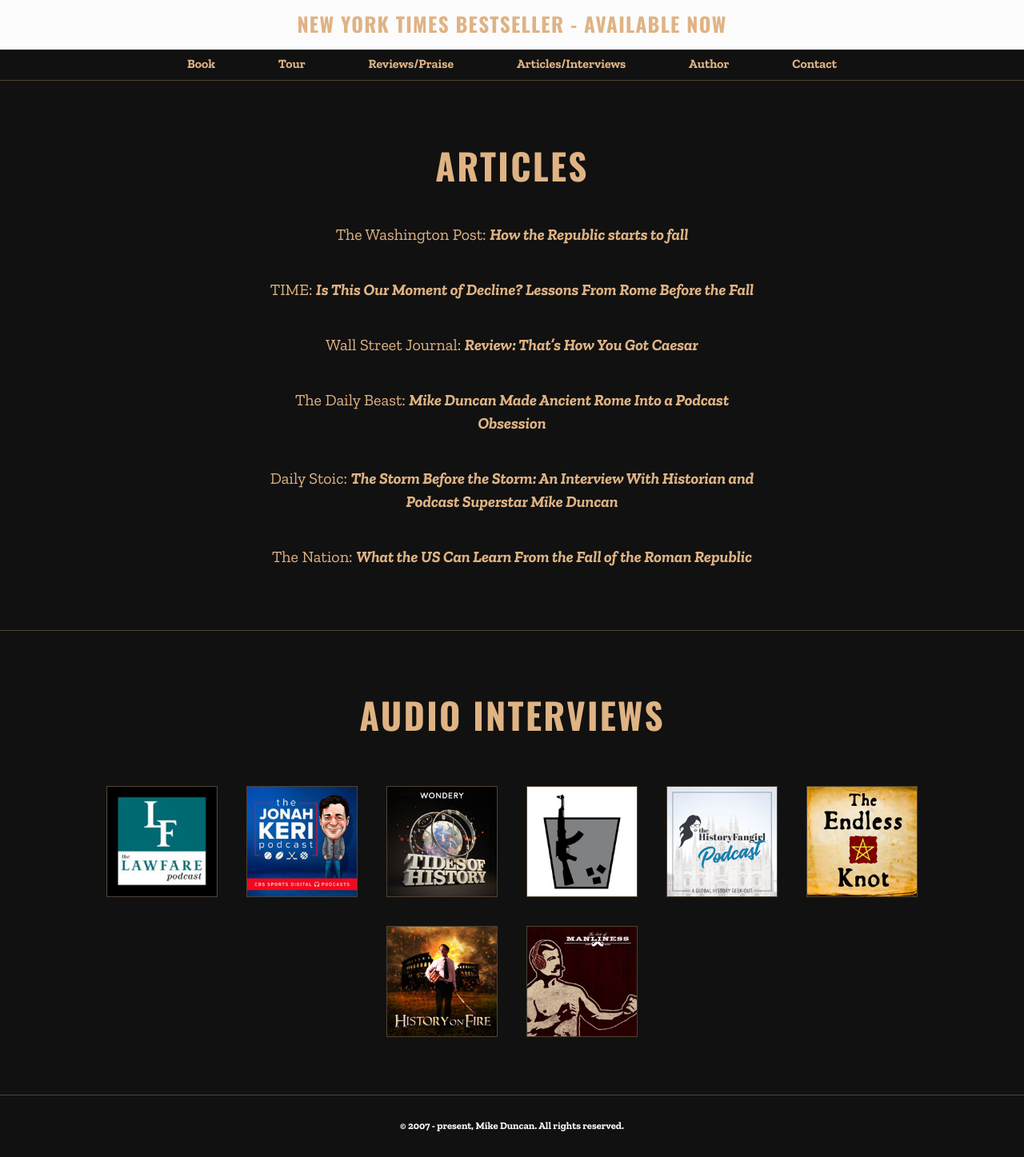
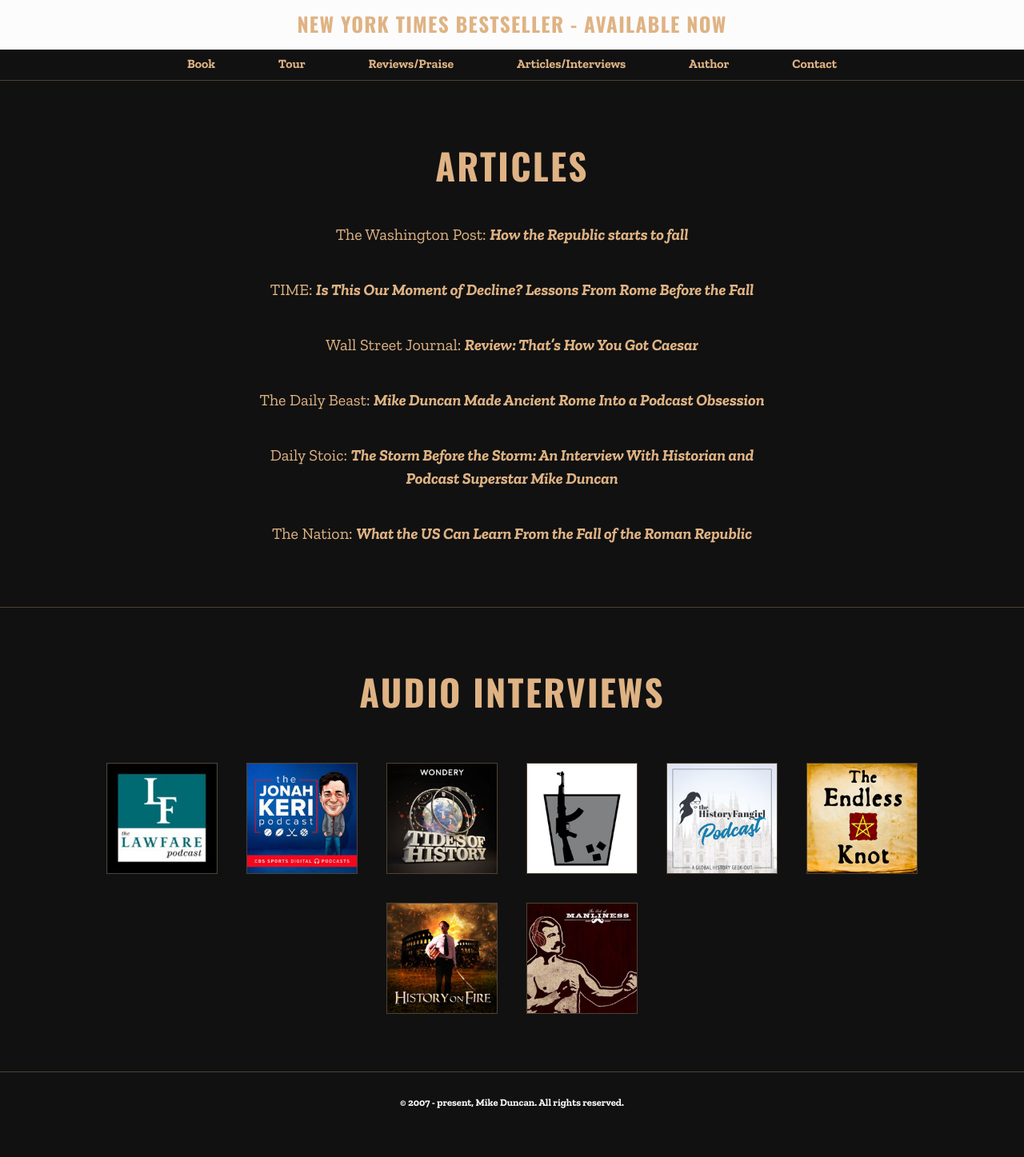
Before and after one commit to Brandi-Duncan/thestormbeforethestorm.com, a Jekyll site: the page built from articles.html, in a window 1280 px wide. Shown: the whole page at 80% size. Built offline with Jekyll 4.4.1, drawn with Linux system fonts in a browser that asks for light colours; after the commit the page ends 1418 px from its top, so only the background shows below that.

Commit message:
adjusts width of articles

```diff
--- a/lib/css/_articles.scss
+++ b/lib/css/_articles.scss
@@ -4,7 +4,7 @@
 }
 
 .articles > p {
-  max-width: 34rem;
+  max-width: 37rem;
   margin: 2em auto;
   font-size: 20px;
 
```
